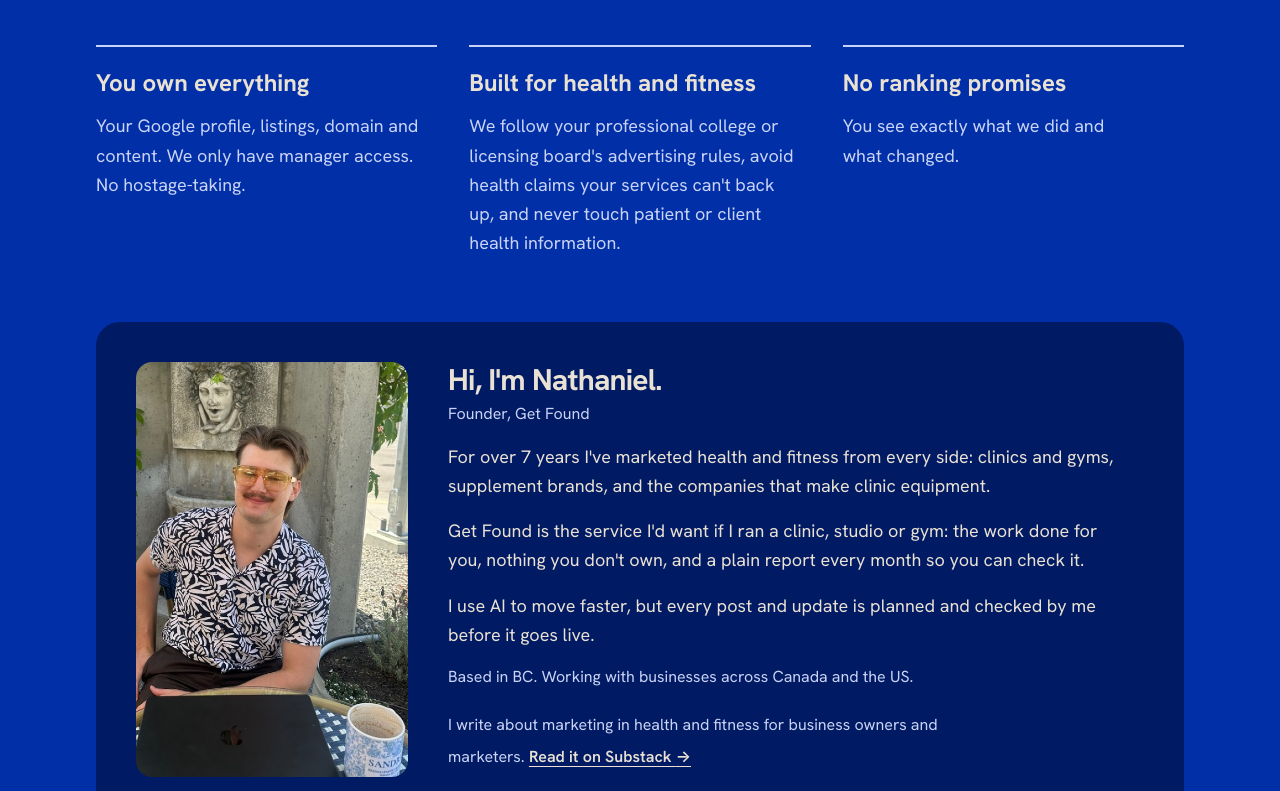
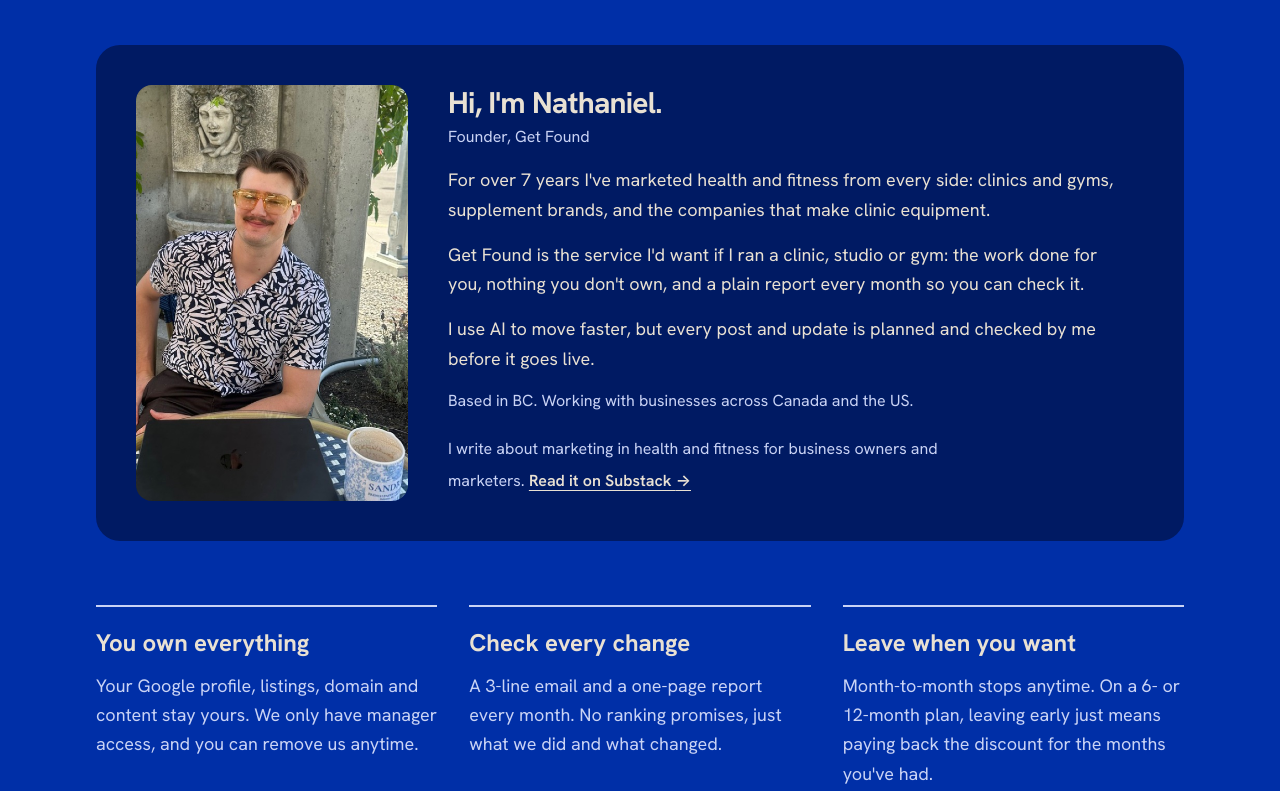
Before and after one commit to alturamarketingltd/getfoundwithaltura, an Astro site in the folder get-found-site/: page / in a window 1280 px wide. Shown: the part 5273-6064 px from the top of the page. Built offline with nearby package versions, Linux system fonts and the light colour scheme; Astro itself is replaced by a stand-in of ours.

Commit message:
Make Why Get Found match its promise: own it, check it, leave it
Founder block now leads the section; the three points back the
heading directly, right before pricing.

Co-Authored-By: Claude Opus 5.5 <noreply@anthropic.com>

```diff
--- a/get-found-site/src/content/site.ts
+++ b/get-found-site/src/content/site.ts
@@ -351,15 +351,15 @@ export const why = {
   points: [
     {
       title: 'You own everything',
-      body: 'Your Google profile, listings, domain and content. We only have manager access. No hostage-taking.',
+      body: 'Your Google profile, listings, domain and content stay yours. We only have manager access, and you can remove us anytime.',
     },
     {
-      title: 'Built for health and fitness',
-      body: "We follow your professional college or licensing board's advertising rules, avoid health claims your services can't back up, and never touch patient or client health information.",
+      title: 'Check every change',
+      body: 'A 3-line email and a one-page report every month. No ranking promises, just what we did and what changed.',
     },
     {
-      title: 'No ranking promises',
-      body: 'You see exactly what we did and what changed.',
+      title: 'Leave when you want',
+      body: "Month-to-month stops anytime. On a 6- or 12-month plan, leaving early just means paying back the discount for the months you've had.",
     },
   ],
   substack: {
--- a/get-found-site/src/pages/index.astro
+++ b/get-found-site/src/pages/index.astro
@@ -260,18 +260,8 @@ const icons: Record<string, string> = {
   <section class="section on-dark bg-ink text-paper" aria-labelledby="why-h">
     <div class="wrap">
       <h2 id="why-h" class="h2 max-w-3xl">{why.heading}</h2>
-      <ul class="mt-12 grid gap-10 md:grid-cols-3 md:gap-8">
-        {
-          why.points.map((point) => (
-            <li class="border-t-2 border-mist pt-5">
-              <h3 class="text-2xl font-bold">{point.title}</h3>
-              <p class="mt-3 text-lg leading-relaxed text-mist">{point.body}</p>
-            </li>
-          ))
-        }
-      </ul>
       <!-- Founder -->
-      <div class="mt-16 grid gap-8 rounded-3xl bg-ink-2 p-7 sm:p-10 md:grid-cols-[minmax(0,17rem)_1fr] md:gap-10">
+      <div class="mt-12 grid gap-8 rounded-3xl bg-ink-2 p-7 sm:p-10 md:grid-cols-[minmax(0,17rem)_1fr] md:gap-10">
         {founderPhoto && (
           <div class="relative aspect-[4/5] overflow-hidden rounded-2xl sm:aspect-[3/2] md:aspect-auto">
             <Picture
@@ -302,6 +292,16 @@ const icons: Record<string, string> = {
           </p>
         </div>
       </div>
+      <ul class="mt-16 grid gap-10 md:grid-cols-3 md:gap-8">
+        {
+          why.points.map((point) => (
+            <li class="border-t-2 border-mist pt-5">
+              <h3 class="text-2xl font-bold">{point.title}</h3>
+              <p class="mt-3 text-lg leading-relaxed text-mist">{point.body}</p>
+            </li>
+          ))
+        }
+      </ul>
     </div>
   </section>
 
```
